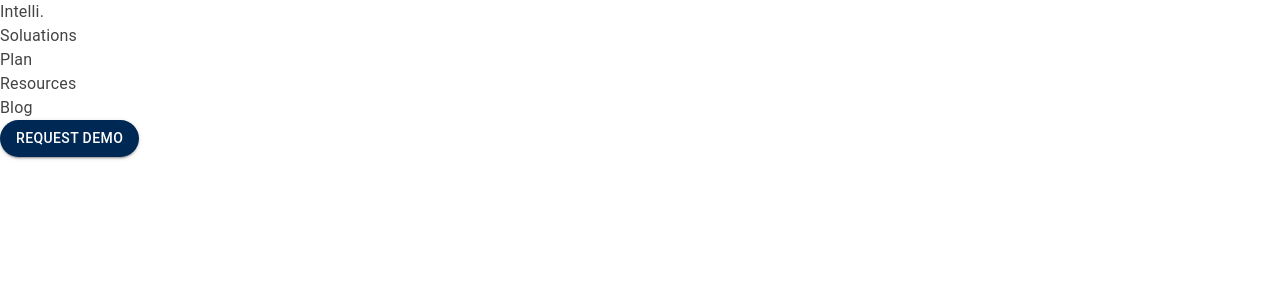
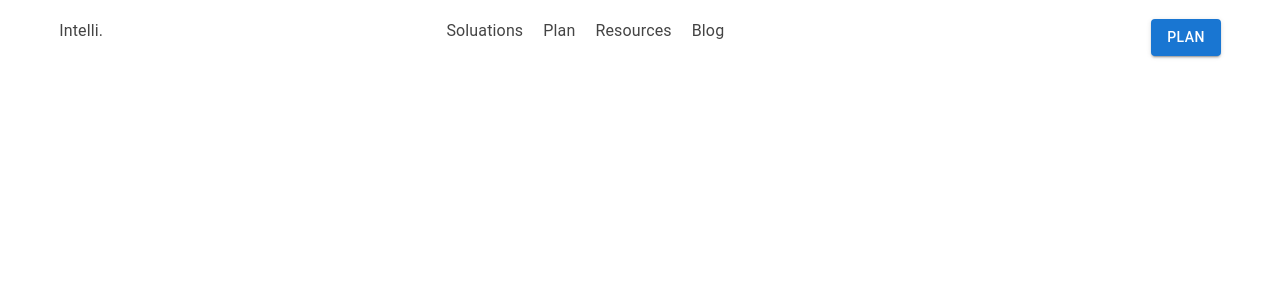
Before and after one commit to ssjisan/bysl-task, a React (Create React App) app: page / in a window 1280 px wide. Shown: the top 300 px of the page. Built offline with nearby package versions, Linux system fonts and the light colour scheme.

Commit message:
navbar edited

```diff
--- a/src/Components/Navbar/Navbar.js
+++ b/src/Components/Navbar/Navbar.js
@@ -1,4 +1,12 @@
-import { AppBar, Box, Button, Grid, Toolbar, Typography } from "@mui/material";
+import {
+  AppBar,
+  Box,
+  Button,
+  Container,
+  Grid,
+  Toolbar,
+  Typography,
+} from "@mui/material";
 import React from "react";
 
 export default function Navbar() {
@@ -9,26 +17,40 @@ export default function Navbar() {
         elevation={0}
         style={{ backgroundColor: "transparent", color: "#444" }}
       >
-        <Grid contanier>
-          <Grid item>
-            <Typography>Intelli.</Typography>
+        <Container style={{ padding: "1.5%" }}>
+          <Grid container>
+            <Grid
+              item
+              lg={4}
+              style={{ display: "flex", justifyContent: "flex-start" }}
+            >
+              <Typography>Intelli.</Typography>
+            </Grid>
+            <Grid item lg={4}>
+              <Box style={{ display: "flex", flexDirection: "row" }}>
+                <Typography style={{ marginRight: "20px" }}>
+                  Soluations
+                </Typography>{" "}
+                <Typography style={{ marginRight: "20px" }}>Plan</Typography>{" "}
+                <Typography style={{ marginRight: "20px" }}>
+                  Resources
+                </Typography>{" "}
+                <Typography style={{ marginRight: "20px" }}>Blog</Typography>
+              </Box>
+            </Grid>
+            <Grid
+              item
+              lg={4}
+              style={{
+                display: "flex",
+                flexDirection: "row",
+                justifyContent: "flex-end",
+              }}
+            >
+              <Button variant="contained">Plan</Button>
+            </Grid>
           </Grid>
-          <Grid item>
-            <Typography>Soluations</Typography>
-          </Grid>
-          <Grid item>
-            <Typography>Plan</Typography>
-          </Grid>
-          <Grid item>
-            <Typography>Resources</Typography>
-          </Grid>
-          <Grid item>
-            <Typography>Blog</Typography>
-          </Grid>
-          <Grid item>
-            <Button variant="contained" style={{backgroundColor:"#002855",borderRadius:"50px"}}>Request Demo</Button>
-          </Grid>
-        </Grid>
+        </Container>
         {/* <ProgressBar bgcolor="#00756A" /> */}
       </AppBar>
     </Box>
```
